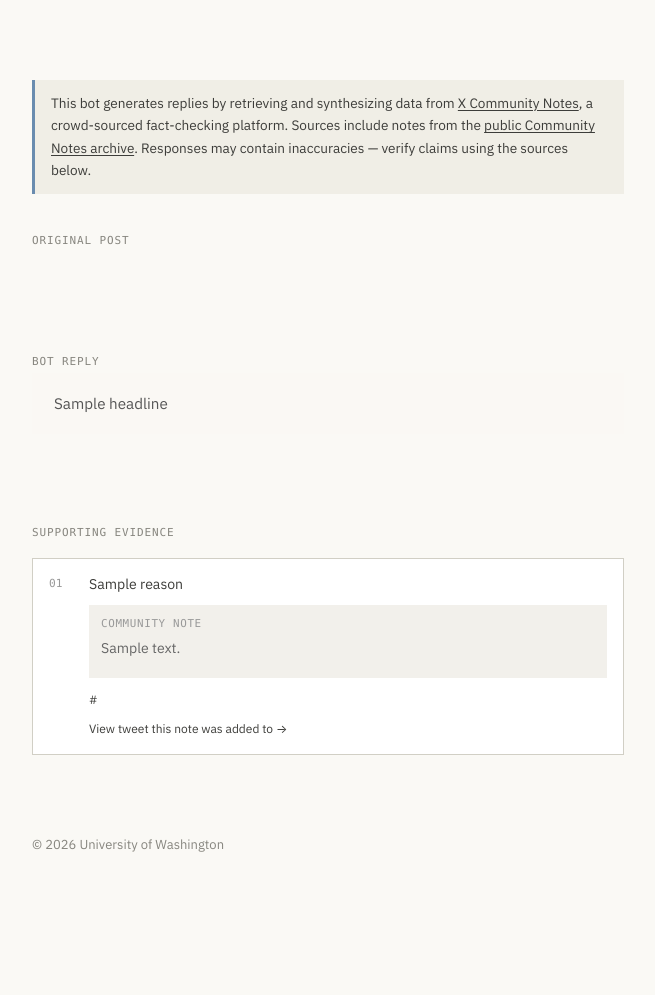
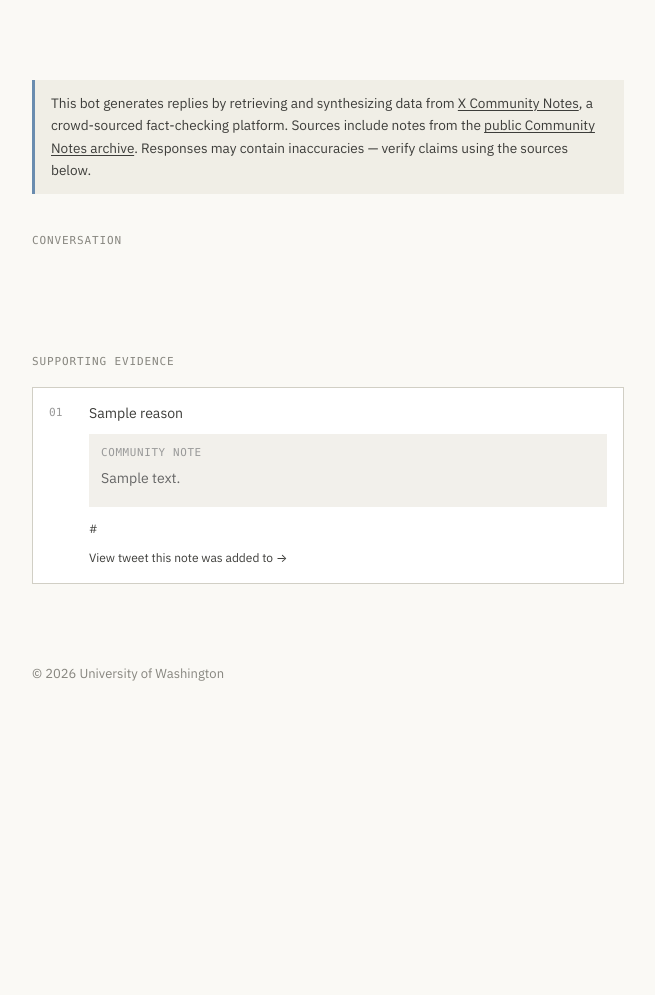
Before and after one commit to behavioral-data/derad-agent, a Flask app: template derad_agent/app/templates/info.html in a window 1280 px wide. Shown: the top 995 px of the page, without its empty margins (312-967 px from the left). After the commit the page ends 681 px from the top, so only its background shows below. Run offline with Flask 3, Linux system fonts and the light colour scheme; the template is opened without the code that fills it: most values are stand-ins (such as "Sample title", 1, 10 or a date in 2020); parts of the project's set-up code (start-up, migrations or seed data) failed here and were passed over; some libraries are stand-ins or nearby versions; some web fonts are replaced.

Commit message:
Embed both parent tweet and bot reply tweet on info page
- _update_info_token() merges fields into an existing token in memory and
  Azure Tables; called after post_reply() succeeds to store reply_id
- reply_tweet_id passed to info.html template from info_short route
- info.html: single "Conversation" section embeds parent tweet then bot
  reply tweet back-to-back; falls back to text blockquote if reply_id
  not yet set (race window between token creation and post_reply)

Co-Authored-By: Claude Sonnet 4.6 <noreply@anthropic.com>

```diff
--- a/derad_agent/app/app.py
+++ b/derad_agent/app/app.py
@@ -175,6 +175,7 @@ def _get_info_params(token: str) -> dict | None:
             "reply_text": entity.get("reply_text", ""),
             "reasons": json.loads(entity.get("reasons_json", "[]")),
             "parent_id": entity.get("parent_id", ""),
+            "reply_id": entity.get("reply_id", ""),
             "_ts": time.monotonic(),
         }
         with _INFO_STORE_LOCK:
@@ -183,6 +184,24 @@ def _get_info_params(token: str) -> dict | None:
     except Exception:
         logger.debug("Info token %s not found in Azure Tables", token)
         return None
+
+
+def _update_info_token(token: str, **fields) -> None:
+    """Merge extra fields into an existing token (e.g. reply_id after posting)."""
+    with _INFO_STORE_LOCK:
+        if token in _INFO_STORE:
+            _INFO_STORE[token].update(fields)
+
+    def _persist_update():
+        table = _get_info_table()
+        if table is None:
+            return
+        try:
+            table.update_entity({"PartitionKey": "info", "RowKey": token, **fields}, mode="merge")
+        except Exception:
+            logger.exception("Failed to update info token %s in Azure Tables", token)
+
+    threading.Thread(target=_persist_update, daemon=True, name=f"info-update-{token}").start()
 
 
 def _evict_info_store() -> None:
@@ -355,6 +374,7 @@ def process_mention(tone: str, tweet: dict, received_at_utc: datetime) -> None:
             _finalize("x_post_error")
             return
         ev.reply_id = reply_id
+        _update_info_token(token, reply_id=reply_id)
         ev.reply_posted_utc = events.utcnow()
 
         ev.study_code = _make_study_code(reply_id)
@@ -475,6 +495,7 @@ def info_short(token: str):
         reasons=params.get("reasons", []),
         tone=params.get("tone", ""),
         parent_id=params.get("parent_id", ""),
+        reply_tweet_id=params.get("reply_id", ""),
     ), 200
 
 
--- a/derad_agent/app/templates/info.html
+++ b/derad_agent/app/templates/info.html
@@ -22,20 +22,21 @@
   {% if headline %}
   {# ── Short URL mode: bot reply + evidence reasons ── #}
 
+  <section class="info-section info-section-first">
+    <span class="eyebrow">Conversation</span>
+    <div class="info-tweet-embed">
       {% if parent_id %}
-  <section class="info-section info-section-first">
-    <span class="eyebrow">Original Post</span>
-    <div class="info-tweet-embed">
       <blockquote class="twitter-tweet" data-conversation="none">
         <a href="https://twitter.com/i/web/status/{{ parent_id }}"></a>
       </blockquote>
-    </div>
-  </section>
       {% endif %}
-
+      {% if reply_tweet_id %}
+      <blockquote class="twitter-tweet"{% if parent_id %} data-conversation="none"{% endif %}>
+        <a href="https://twitter.com/i/web/status/{{ reply_tweet_id }}"></a>
+      </blockquote>
+      {% else %}
+      {# Fallback: bot hasn't posted yet or reply_id not stored — show text #}
       {% set parts = headline.split('\n\n') %}
-  <section class="info-section{% if not parent_id %} info-section-first{% endif %}">
-    <span class="eyebrow">Bot Reply</span>
       <blockquote class="info-reply">
         {% if parts | length > 1 %}
         <p class="info-reply-lead">{{ parts[0] }}</p>
@@ -44,6 +45,8 @@
         <p class="info-reply-body">{{ headline }}</p>
         {% endif %}
       </blockquote>
+      {% endif %}
+    </div>
   </section>
 
   {% if reasons %}
```
Lines whose indentation alone changed are shown as unchanged.
